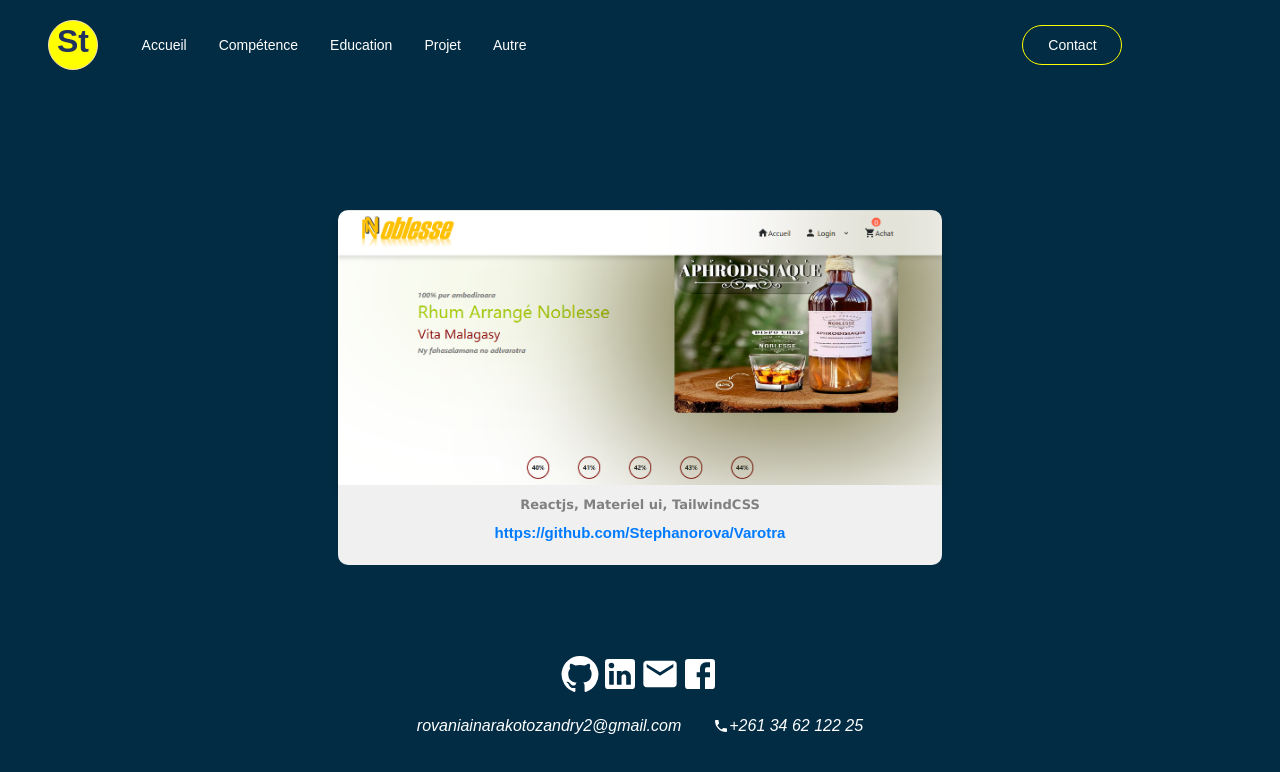
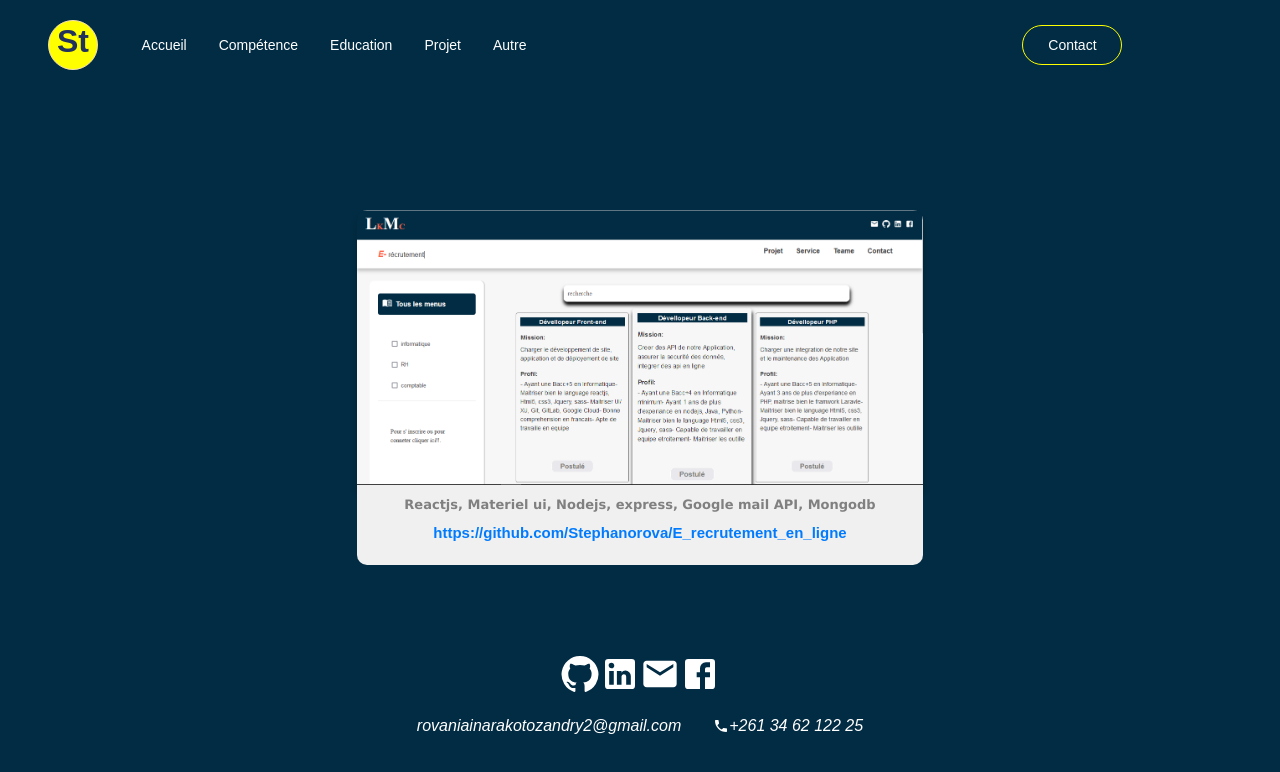
Before and after one commit to Stephanorova/PortFolio, a React (Create React App) app: page /projet/1 in a window 1280 px wide. Shown: the top 772 px of the page. Built offline with nearby package versions, Linux system fonts and the light colour scheme.

Commit message:
modifier de data

```diff
--- a/src/Component/Data.js
+++ b/src/Component/Data.js
@@ -1,5 +1,6 @@
 import image from "./Image/image.png"
 import image2 from "./Image/Varotra.PNG"
+import image1 from "./Image/potfolio.png"
 import portfolio from "./Image/Portfolio.PNG"
 import recrute from "./Image/Capture.PNG"
 
@@ -8,15 +9,10 @@ export const data = [
     {
         name : "Porfolio",
         image: portfolio,
-        techno: "Reactjs, Materiel ui, Nodejs, express, strip, Mongodb",
+        techno: "Reactjs, Materiel ui, Email js",
         url: ` https://github.com/Stephanorova/PortFolio`
     },
-    {
-        name : "site Varotra (Nobless E-commerce) ",
-        image: image2,
-        techno: "Reactjs, Materiel ui, TailwindCSS",
-        url: ` https://github.com/Stephanorova/Varotra`
-    },
+
     {
         name : "E-recutement en ligne",
         image: recrute,
@@ -24,15 +20,18 @@ export const data = [
         url: ` https://github.com/Stephanorova/E_recrutement_en_ligne`
     },
     {
+        name : "site Varotra (Nobless E-commerce) ",
+        image: image2,
+        techno: "Reactjs, Materiel ui, Nodejs, express, strip, Mongodb",
+        url: ` https://github.com/Stephanorova/Varotra`
+    },
+    {
         name : "Application web pour la gestion de marché",
         image: image,
         techno: "Reactjs, Materiel ui, Nodejs, express, JWT, Mysql"
     },
-    {
-        name : "Porfolio",
-        image: image2,
-        techno: "Reactjs, Materiel ui, TailwindCSS"
-    },
+
+
 
 
 
```
